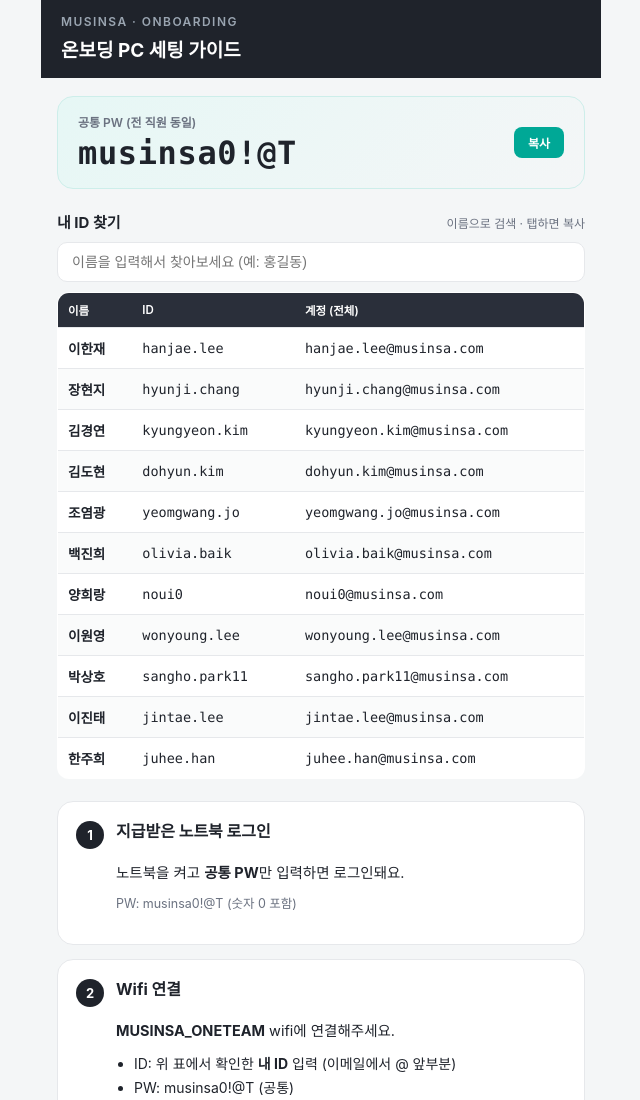
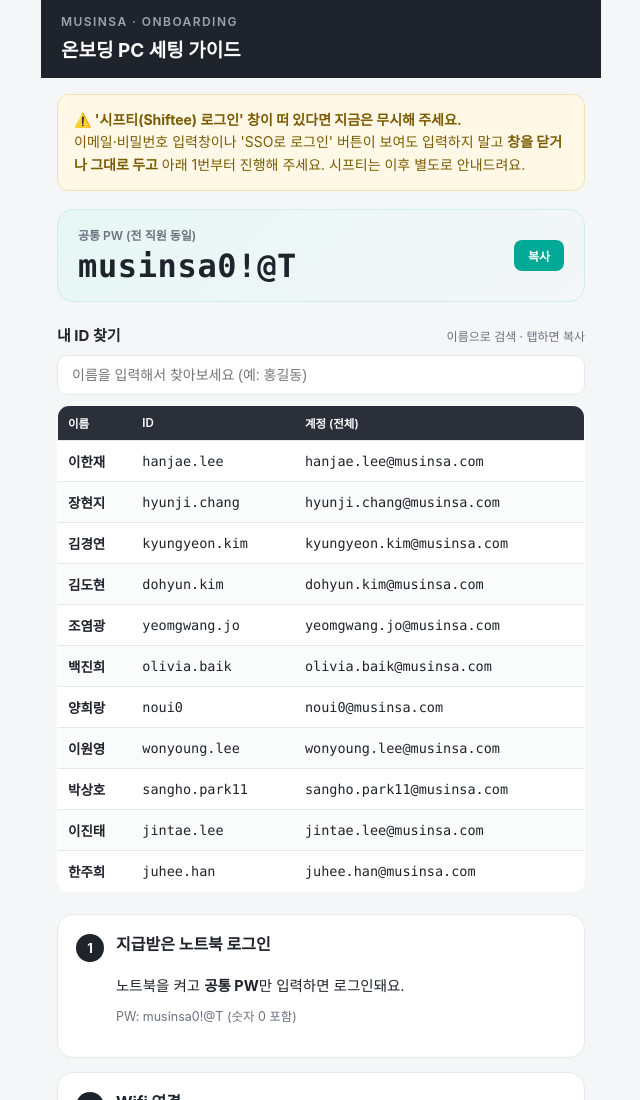
Before and after one commit to kyungjookang-create/onboarding, a plain HTML site: page index.html in a window 1280 px wide. Shown: the top 1100 px of the page, without its empty margins (319-959 px from the left). Drawn offline with Linux system fonts and the light colour scheme.

Commit message:
PC 세팅 가이드: 시프티 로그인 창 무시 안내 추가
Added a warning message regarding the Shiftee login window.

```diff
--- a/index.html
+++ b/index.html
@@ -130,7 +130,7 @@
     <div class="brand">MUSINSA · ONBOARDING</div>
     <h1>온보딩 PC 세팅 가이드</h1>
   </header>
-
+  <div style="margin:16px 16px 0;padding:14px 16px;border-radius:12px;background:#FFF8E6;border:1px solid #F5E3AE;font-size:14px;color:#7A5B00;line-height:1.6;"><b>⚠️ '시프티(Shiftee) 로그인' 창이 떠 있다면 지금은 무시해 주세요.</b><br>이메일·비밀번호 입력창이나 'SSO로 로그인' 버튼이 보여도 입력하지 말고 <b>창을 닫거나 그대로 두고</b> 아래 1번부터 진행해 주세요. 시프티는 이후 별도로 안내드려요.</div>
   <div class="pw-banner">
     <div>
       <div class="label">공통 PW (전 직원 동일)</div>
```
